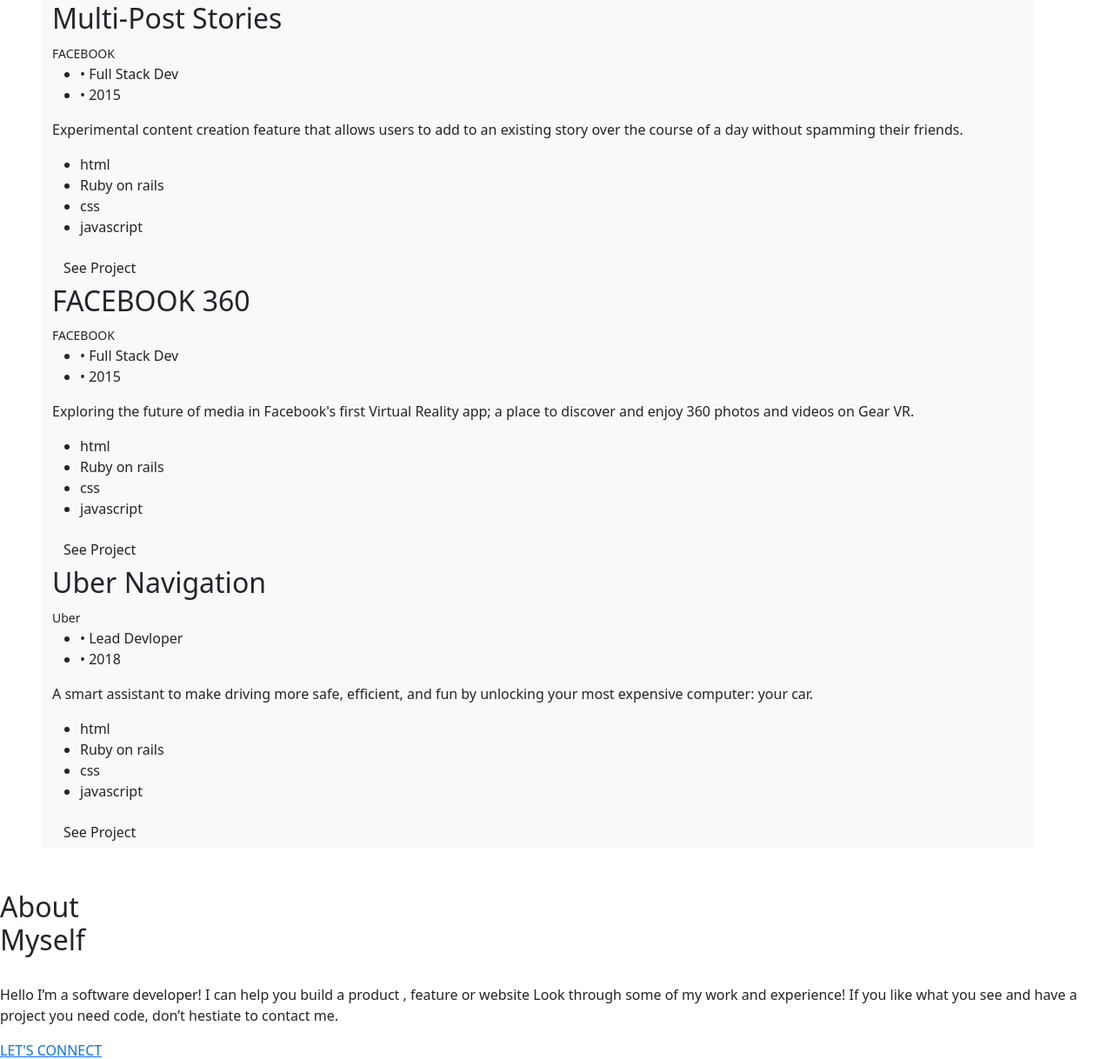
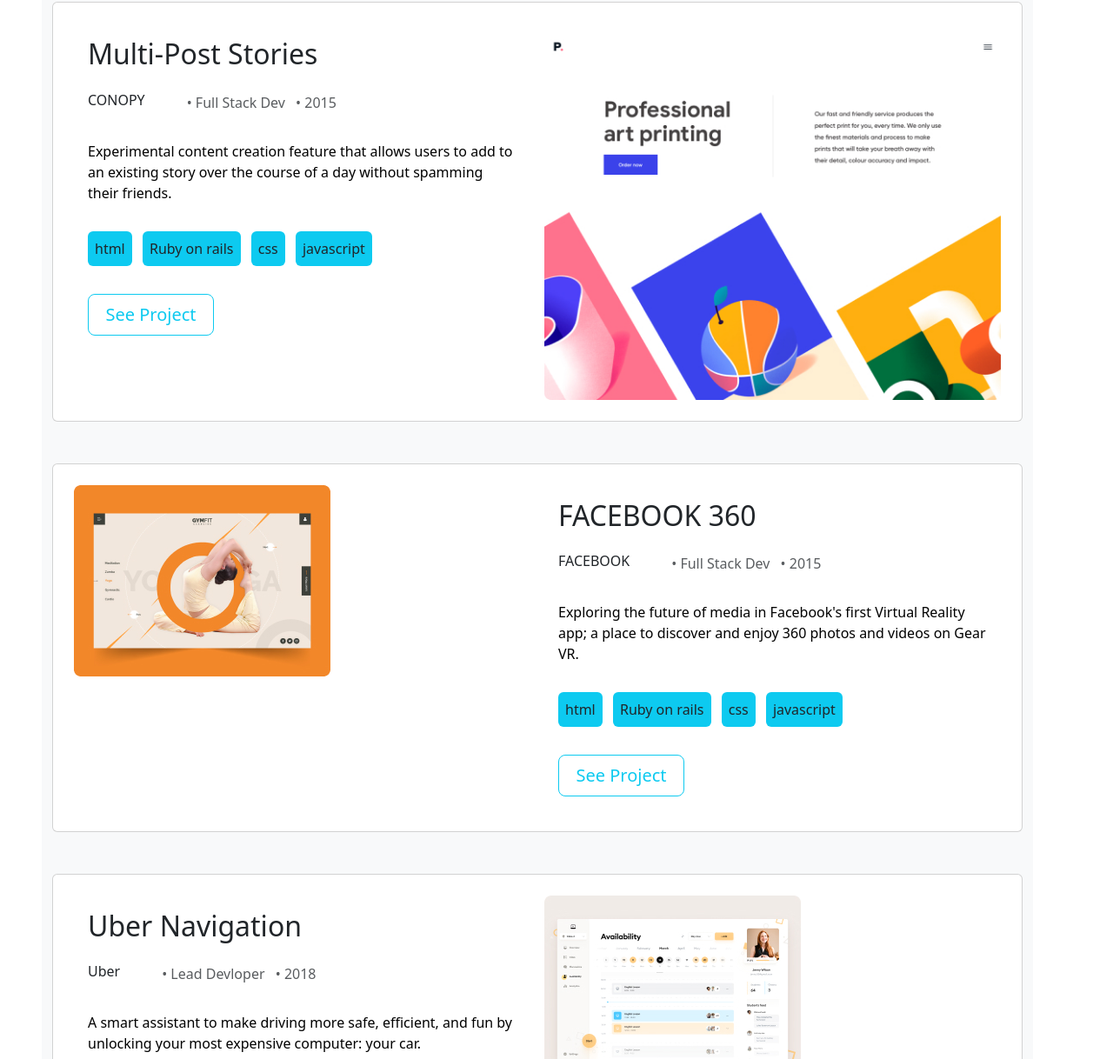
Before and after one commit to nilab-khwaja/bootstrap-portfolio, a website: page index.html in a window 1280 px wide. Shown: the part 1128-2346 px from the top of the page at 87% size. Drawn offline with Linux system fonts and the light colour scheme.

Commit message:
add more cards

```diff
--- a/index.html
+++ b/index.html
@@ -73,76 +73,86 @@
                     </div>
                  </section>
 
-            <section  class="card-work_desktop">
-                  <div class="left-block">
-                     <h2 class="text-title">Multi-Post Stories</h2>
-                     <div class="experiance">
-                     <span class="small">FACEBOOK</span>
-                     <ul class="block">
-                      <li>&bull; Full Stack Dev</li>
-                      <li>&bull; 2015</li>
+                 <section  class="card mb-5 p-3">
+                    <div class="row g-0">
+                      <div class="col-md-6 p-2 d-grid gap-2">
+                        <div class="card-body d-flex flex-column gap-3 ">
+                           <h2 class="card-title">Multi-Post Stories</h2>
+                            <div class="d-flex gap-lg-5 ">
+                            <h6 class="h6">CONOPY</h6>
+                            <ul class="list-inline ">
+                            <li class="list-inline-item text-muted">&bull;  Full Stack Dev</li>
+                            <li class="list-inline-item text-muted">&bull; 2015</li>
                             </ul>
                             </div>
-                      <div class="explain"><p>Experimental content creation feature that
+                            <div class="text-black"><p>Experimental content creation feature that
                                 allows users to add to an existing story over the course of a day without spamming their friends.</p></div>
-                      <ul class="tags">
-                          <li>html</li>
-                          <li>Ruby on rails</li>
-                          <li>css</li>
-                          <li>javascript</li>
+                            <ul class="list-inline">
+                                <li class="list-inline-item bg-info rounded p-2">html</li>
+                                <li class="list-inline-item bg-info rounded p-2">Ruby on rails</li>
+                                <li class="list-inline-item bg-info rounded p-2">css</li>
+                                <li class="list-inline-item bg-info rounded p-2">javascript</li>
                             </ul>
-                      <button class="btn" type="button">See Project</button><br>
+                            <button class=" btn btn-outline-info btn-lg " style="width:145px;">See Project</button>
                             </div>
-                  <div class="snapshot1"></div>
-                </section>
-
-                <section  class="card-work_desktop">
-                    <div class="snapshot2"></div>
-                    <div class="left-block">
-                       <h2 class="text-title">FACEBOOK 360</h2>
-                       <div class="experiance">
-                       <span class="small">FACEBOOK</span>
-                       <ul class="block">
-                        <li>&bull; Full Stack Dev</li>
-                        <li>&bull; 2015</li>
-                        </ul>
                     </div>
-                        <div class="explain"><p>Exploring the future of media in Facebook's first
-                            Virtual Reality app; a place to discover and enjoy 360 photos and videos on Gear VR.</p></div>
-                        <ul class="tags">
-                            <li>html</li>
-                            <li>Ruby on rails</li>
-                            <li>css</li>
-                            <li>javascript</li>
-                        </ul>
-                        <button class="btn" type="button">See Project</button><br>
+                    <div class="col-md-6 p-2"><img src="img/Desktop-card 2.jpg" class="img-fluid rounded" alt="first img"> </div>
                     </div>
                  </section>
 
-                  <section  class="card-work_desktop">
-                    <div class="left-block">
-                       <h2 class="text-title">Uber Navigation</h2>
-                       <div class="experiance">
-                       <span class="small">Uber</span>
-                       <ul class="block">
-                        <li>&bull; Lead Devloper</li>
-                        <li>&bull; 2018</li>
+                 <section  class="card mb-5 p-3">
+                    <div class="row g-0">
+                      <div class="col-md-6 p-2"><img src="img/Snapshoot Portfolio (2).jpg" class="img-fluid rounded" alt="first img"> </div>
+                      <div class="col-md-6 p-2 d-grid gap-2">
+                        <div class="card-body d-flex flex-column gap-3 ">
+                           <h2 class="card-title">FACEBOOK 360</h2>
+                            <div class="d-flex gap-lg-5 ">
+                            <h6 class="h6">FACEBOOK</h6>
+                            <ul class="list-inline ">
+                            <li class="list-inline-item text-muted">&bull;  Full Stack Dev</li>
+                            <li class="list-inline-item text-muted">&bull; 2015</li>
                             </ul>
                             </div>
-                        <div class="explain"><p>A smart assistant to make driving more safe, efficient,
-                             and fun by unlocking your most expensive computer: your car.</p></div>
-                        <ul class="tags">
-                            <li>html</li>
-                            <li>Ruby on rails</li>
-                            <li>css</li>
-                            <li>javascript</li>
+                            <div class="text-black"><p>Exploring the future of media in Facebook's first
+                                Virtual Reality app; a place to discover and enjoy 360 photos and videos on Gear VR.</p></div>
+                            <ul class="list-inline">
+                                <li class="list-inline-item bg-info rounded p-2">html</li>
+                                <li class="list-inline-item bg-info rounded p-2">Ruby on rails</li>
+                                <li class="list-inline-item bg-info rounded p-2">css</li>
+                                <li class="list-inline-item bg-info rounded p-2">javascript</li>
                             </ul>
-                        <button class="btn" type="button">See Project</button><br>
+                            <button class=" btn btn-outline-info btn-lg " style="width:145px;">See Project</button>
                             </div>
-                    <div class="snapshot3"></div>
-                  </section>
+                    </div>
+                    </div>
                 </section>
 
+                <section  class="card mb-5 p-3">
+                    <div class="row g-0">
+                      <div class="col-md-6 p-2 d-grid gap-2">
+                        <div class="card-body d-flex flex-column gap-3 ">
+                           <h2 class="card-title">Uber Navigation</h2>
+                            <div class="d-flex gap-lg-5 ">
+                            <h6 class="h6">Uber</h6>
+                            <ul class="list-inline ">
+                            <li class="list-inline-item text-muted">&bull;  Lead Devloper</li>
+                            <li class="list-inline-item text-muted">&bull; 2018</li>
+                            </ul>
+                            </div>
+                            <div class="text-black"><p>A smart assistant to make driving more safe, efficient,
+                                and fun by unlocking your most expensive computer: your car.</p></div>
+                            <ul class="list-inline">
+                                <li class="list-inline-item bg-info rounded p-2">html</li>
+                                <li class="list-inline-item bg-info rounded p-2">Ruby on rails</li>
+                                <li class="list-inline-item bg-info rounded p-2">css</li>
+                                <li class="list-inline-item bg-info rounded p-2">javascript</li>
+                            </ul>
+                            <button class=" btn btn-outline-info btn-lg " style="width:145px;">See Project</button>
+                            </div>
+                    </div>
+                    <div class="col-md-6 p-2"><img src="img/Snapshoot Portfolio (1).jpg" class="img-fluid rounded" alt="first img"> </div>
+                    </div>
+                 </section>
 
 
               <section class="about-myself">
```
Lines whose indentation alone changed are shown as unchanged.
